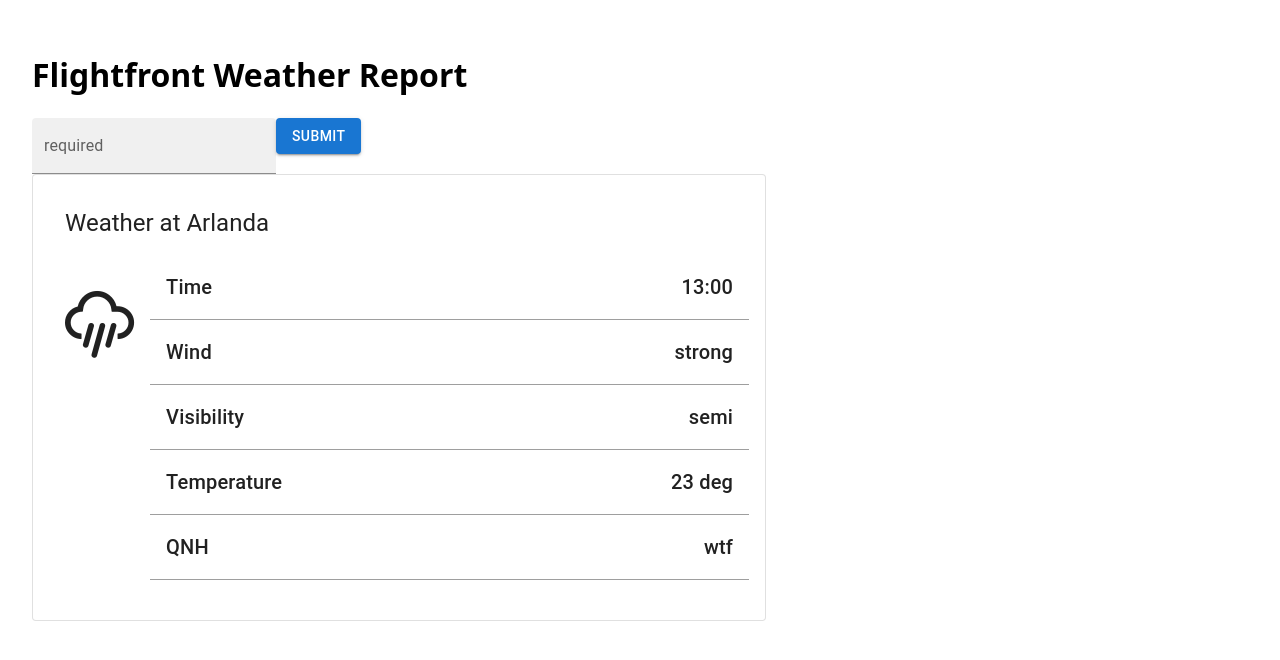
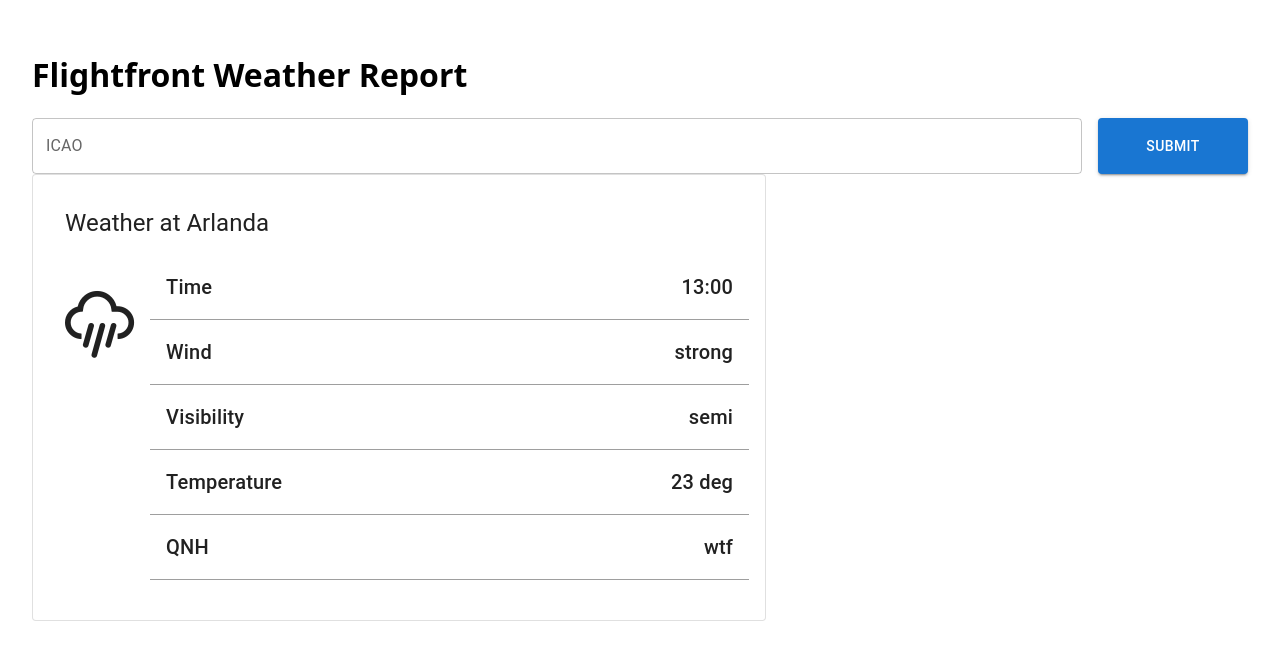
Before and after one commit to nikitasjolander-forefront/Flightfront, a React (Vite) app in the folder react/: page / in a window 1280 px wide. Shown: the top 660 px of the page. Built offline with nearby package versions, Linux system fonts and the light colour scheme.

Commit message:
Added handleSubmit function

```diff
--- a/react/src/components/IcaoInput/IcaoInput.tsx
+++ b/react/src/components/IcaoInput/IcaoInput.tsx
@@ -1,11 +1,32 @@
 import { Box, Button, TextField } from "@mui/material";
+import type React from "react";
 
 function IcaoInput() {
+  const handleSubmit =(e: React.FormEvent<HTMLFormElement>) => {
+    e.preventDefault();
+    console.log("submited");
+  }
+
+
   return (
     <>
-      <Box component="form">
-        <TextField id="filled-basic" label="required" variant="filled" />
-        <Button  variant="contained" type="submit">Submit</Button>
+      <Box
+        component="form"
+        sx={{
+          display: "flex",
+          alignItems: "strech",
+          gap: 2,
+        }}
+        onSubmit={handleSubmit}
+      >
+        <TextField id="icao-input" label="ICAO" variant="outlined" fullWidth />
+        <Button
+          variant="contained"
+          type="submit"
+          sx={{ whiteSpace: "nowrap", minWidth: "150px" }}
+        >
+          Submit
+        </Button>
       </Box>
     </>
   );
```
